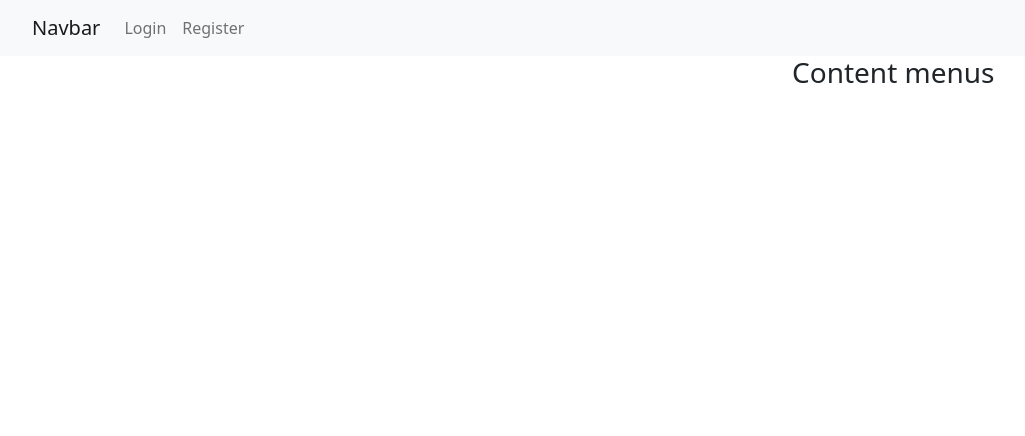
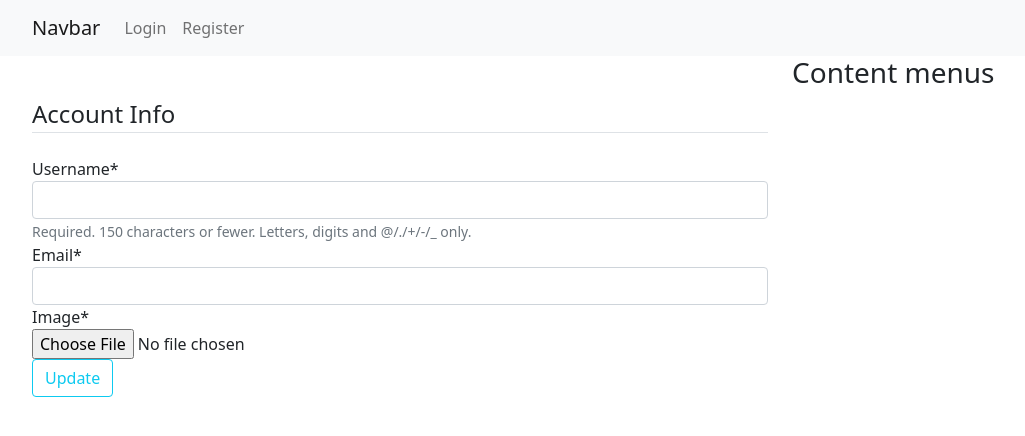
Before and after one commit to fobiero/chachisha_DJ_04, a Django app: template users/templates/profile.html in a window 1280 px wide. Shown: the top 436 px of the page, without its empty margins (50-1075 px from the left). Run offline with Django 4.2, Linux system fonts and the light colour scheme; the template is opened without the code that fills it: values that come from a table or form of the project are taken from there, others are empty; parts of the project's set-up code (start-up, migrations or seed data) failed here and were passed over; some libraries are stand-ins or nearby versions.

Commit message:
prupdate profile Logic build

```diff
--- a/users/forms.py
+++ b/users/forms.py
@@ -1,6 +1,8 @@
+from dataclasses import field
 from django import forms
 from django.contrib.auth.models import User
 from django.contrib.auth.forms import UserCreationForm
+from .models import Profile
 
 class UserRegForm(UserCreationForm):
     email = forms.EmailField()
@@ -8,3 +10,15 @@ class UserRegForm(UserCreationForm):
     class Meta:
         model = User
         fields = ['username', 'email', 'password1', 'password2']
+
+class UpdateProfile(forms.ModelForm):
+    email = forms.EmailField()
+
+    class Meta:
+        model = User
+        fields = ['username', 'email']
+
+class UpdateImage(forms.ModelForm):
+    class Meta:
+        model = Profile
+        fields = ['image']
--- a/users/templates/profile.html
+++ b/users/templates/profile.html
@@ -12,6 +12,16 @@
             <p class="p-cont">{{user.email}}</p>
         </div>
     </div>
+    <form action="" method="POST" enctype="multipart/form-data">
+        {% csrf_token %}
+        <fieldset class="form-group">
+            <legend class="border-bottom mb-4">Account Info</legend>
+            {{ u_prof | crispy }} {{ u_img | crispy }}
+        </fieldset>
+        <div class="form-group">
+            <button class="btn btn-outline-info" type="submit">Update</button>
+        </div>
+    </form>
 </div>
 
 {% endblock content %}
```
Also changed, not shown: users/views.py (+17 -2 lines).
